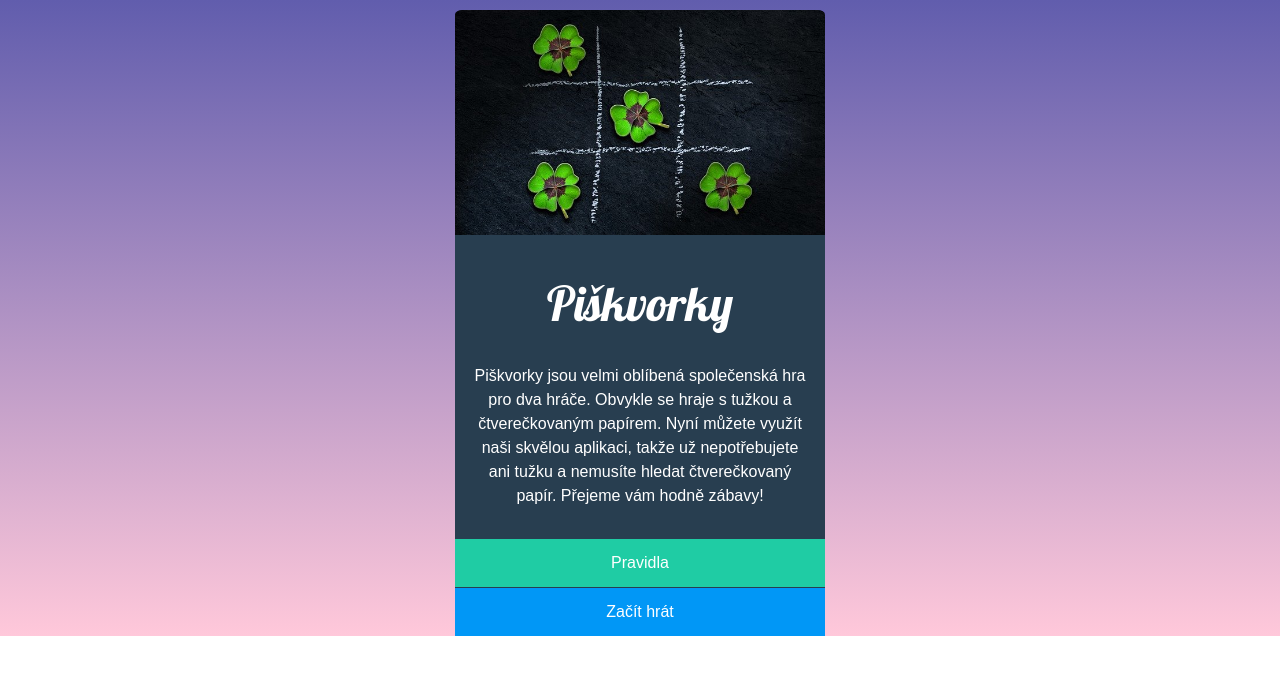
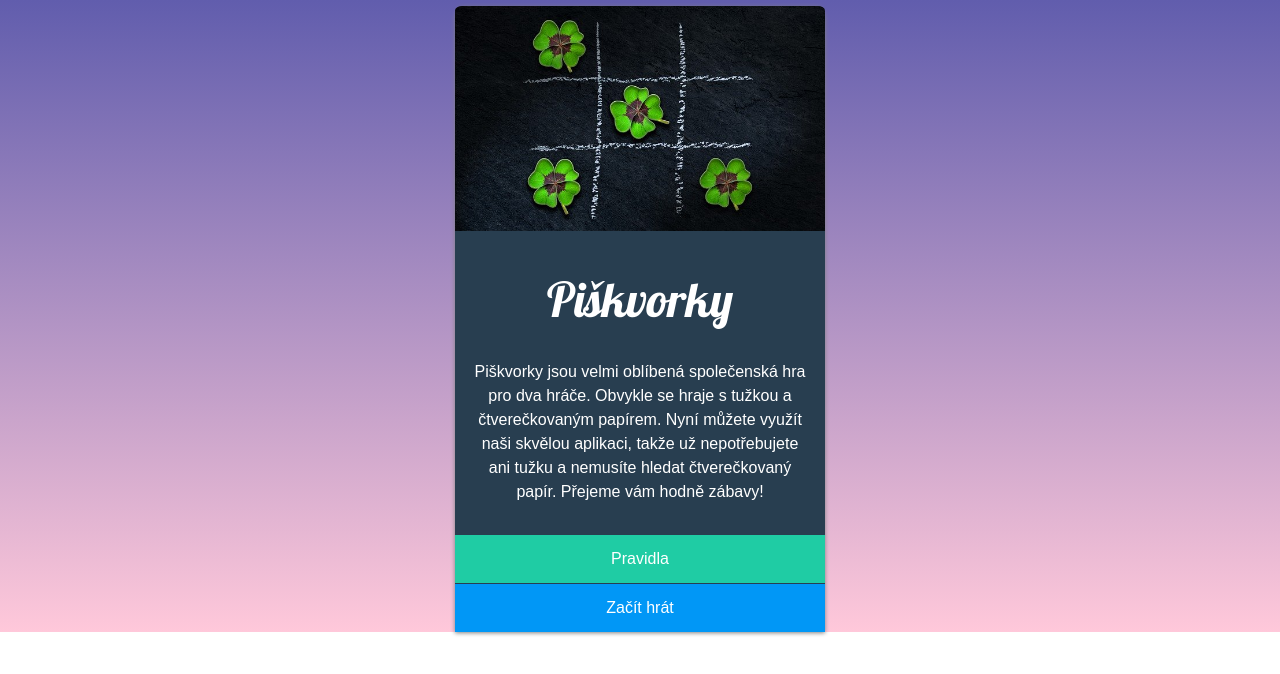
Before and after one commit to SonaMatejkova/piskvorky, a plain HTML site: page index.html in a window 1280 px wide. Drawn offline with Linux system fonts and the light colour scheme.

Commit message:
Stín za uvodem

```diff
--- a/styly.css
+++ b/styly.css
@@ -1,9 +1,10 @@
 body {
   background-image: linear-gradient(#615dad, #ffc8da);
   background-repeat: no-repeat;
+  height: 100%;
   display: flex;
   justify-content: center;
-  padding-top: 10px;
+  padding-top: 6px;
   margin: 0;
 }
 
@@ -16,6 +17,7 @@ body {
   line-height: 1.5;
   text-align: center;
   border-radius: 2% 2% 0 0;
+  box-shadow: 0 1px 4px gray;
 }
 
 .obrazek {
```
